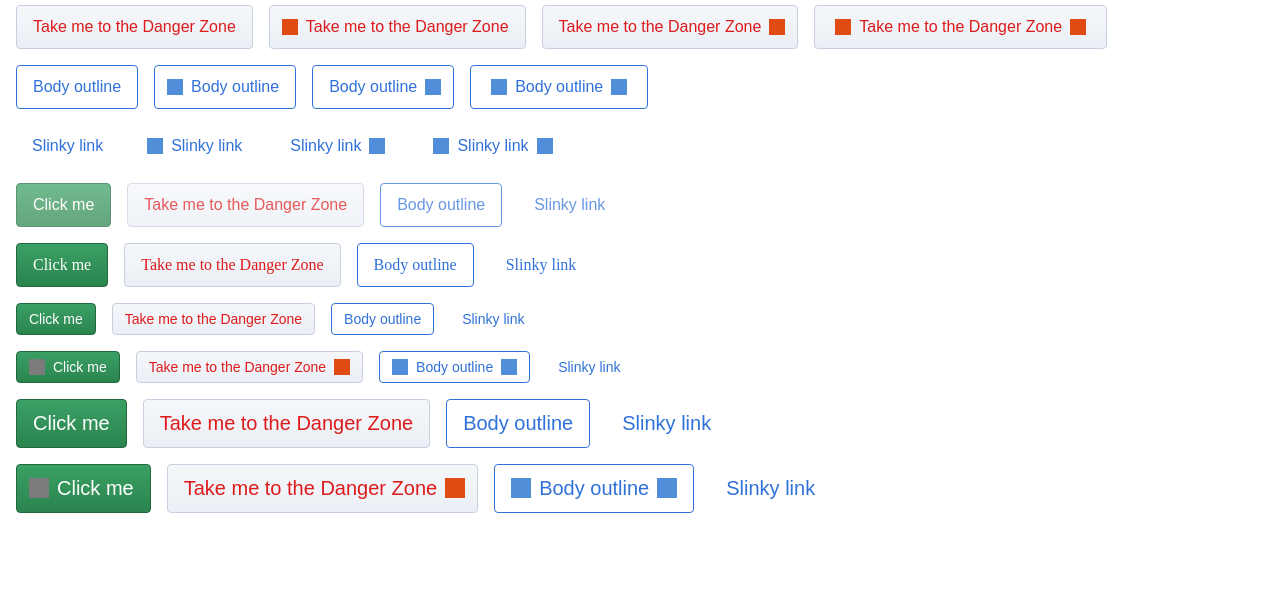
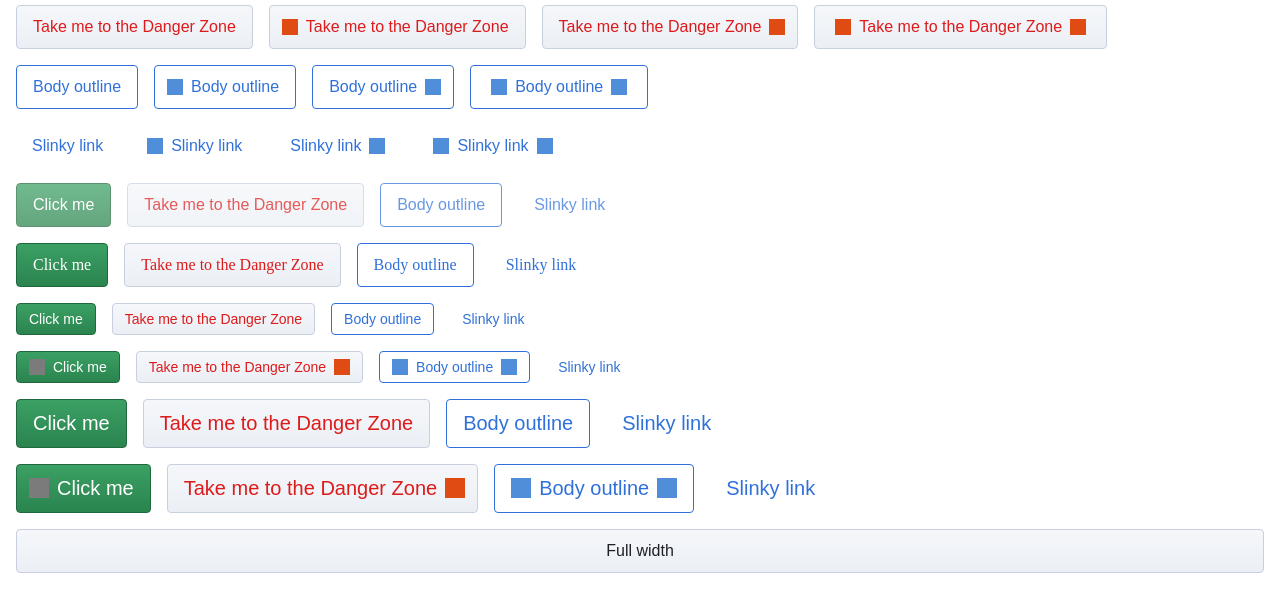
Before and after one commit to MapsPeople/css, a website: page index.html in a window 1280 px wide. Shown: the part 130-742 px from the top of the page. Drawn offline with Linux system fonts and the light colour scheme; grey boxes are pictures that could not be loaded.

Commit message:
Add full width mi-button class

```diff
--- a/buttons.scss
+++ b/buttons.scss
@@ -58,6 +58,11 @@ a.mi-button {
             width: 20px;
             height: 20px;
         }
+    }
+
+    &--full-width {
+        flex-grow: 1;
+        justify-content: center;
     }
 
     &--icon-left {
--- a/index.html
+++ b/index.html
@@ -304,6 +304,12 @@
                 Slinky link
             </button>
         </div>
+
+        <div class="flex vertical-align-center">
+            <button type="button" class="mi-button mi-button--base mi-button--full-width">
+                Full width
+            </button>
+        </div>
     </section>
 </body>
 </html>
```
Also changed, not shown: buttons.css.
